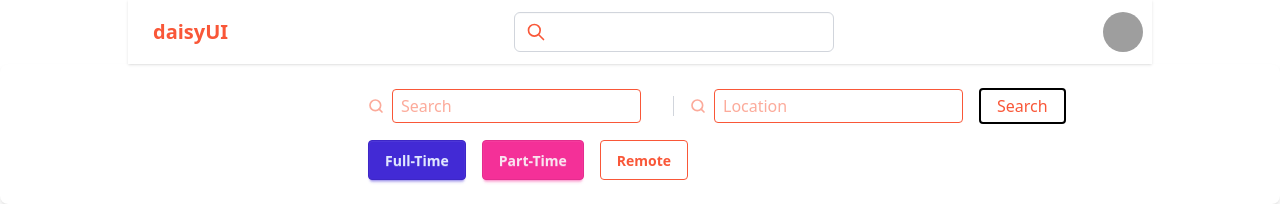
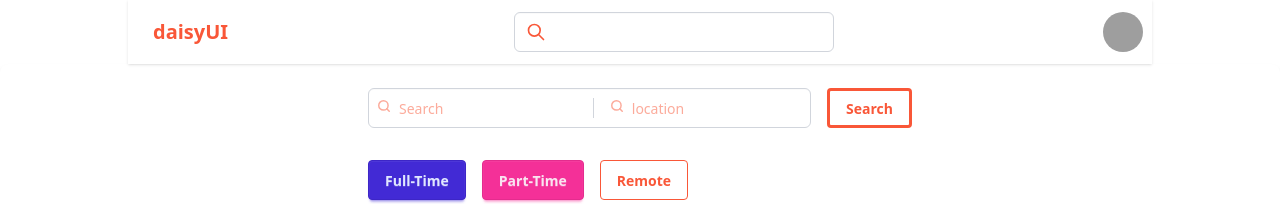
Before and after one commit to NickG1994/jobpost, a Nuxt app: page / in a window 1280 px wide. Shown: the top 204 px of the page. Built offline with nearby package versions, Linux system fonts and the light colour scheme; grey boxes are pictures that could not be loaded.

Commit message:
fixed styles for index search fields

```diff
--- a/components/homePage/HomeHead.vue
+++ b/components/homePage/HomeHead.vue
@@ -1,39 +1,47 @@
 <template>
   <div class="bg-base-100 p-6 pl-92 pr-92 rounded-lg shadow-md">
     <!-- Input Fields -->
-<!-- Container -->
-<div class="whitespace-nowrap text-base">
-
+    <div class="container flex gap-4">
+      <div class="justify-between items-center gap-4 mb-12 w-full input pr-0!">
         <!-- Search Input -->
-  <label class="inline-block align-middle mr-4">
-    <svg class="inline h-4 opacity-50 mr-2" xmlns="http://www.w3.org/2000/svg" viewBox="0 0 24 24">
-      <g stroke-linejoin="round" stroke-linecap="round" stroke-width="2.5" fill="none" stroke="currentColor">
+        <label class="flex gap-2 basis-full">
+        <svg class="h-[1em] opacity-50" xmlns="http://www.w3.org/2000/svg" viewBox="0 0 24 24">
+          <g
+            stroke-linejoin="round"
+            stroke-linecap="round"
+            stroke-width="2.5"
+            fill="none"
+            stroke="currentColor"
+          >
             <circle cx="11" cy="11" r="8"></circle>
             <path d="m21 21-4.3-4.3"></path>
           </g>
         </svg>
-    <input type="search" placeholder="Search" class="inline-block align-middle border rounded px-2 py-1"/>
+        <input type="search"  placeholder="Search" />
         </label>
 
         <!-- Vertical Line Separator -->
-  <div class="inline-block align-middle w-px h-5 bg-gray-300 mx-4"></div>
+        <div class="h-5 w-px bg-gray-300"></div>
 
         <!-- Location Input -->
-  <label class="inline-block align-middle mr-4">
-    <svg class="inline h-4 opacity-50 mr-2" xmlns="http://www.w3.org/2000/svg" viewBox="0 0 24 24">
-      <g stroke-linejoin="round" stroke-linecap="round" stroke-width="2.5" fill="none" stroke="currentColor">
+        <label class="flex gap-2 basis-full">
+        <svg class="h-[1em] opacity-50" xmlns="http://www.w3.org/2000/svg" viewBox="0 0 24 24">
+          <g
+            stroke-linejoin="round"
+            stroke-linecap="round"
+            stroke-width="2.5"
+            fill="none"
+            stroke="currentColor"
+          >
             <circle cx="11" cy="11" r="8"></circle>
             <path d="m21 21-4.3-4.3"></path>
           </g>
         </svg>
-    <input type="search" placeholder="Location" class="inline-block align-middle border rounded px-2 py-1"/>
+        <input type="search" class="grow" placeholder="location" />
         </label>
-
-  <!-- Search Button -->
-  <button class="inline-block align-middle border-2 border-black px-4 py-1 rounded">Search</button>
-
       </div>
-
+      <button class="btn btn-outline w-auto! basis-auto! ml-auto border-3 inline-block">Search</button>
+    </div>
     <!-- Filter Buttons -->
     <div class="flex gap-4 mt-4 w-full">
       <button class="btn btn-primary w-auto! basis-auto">Full-Time</button>
```
Lines whose indentation alone changed are shown as unchanged.
